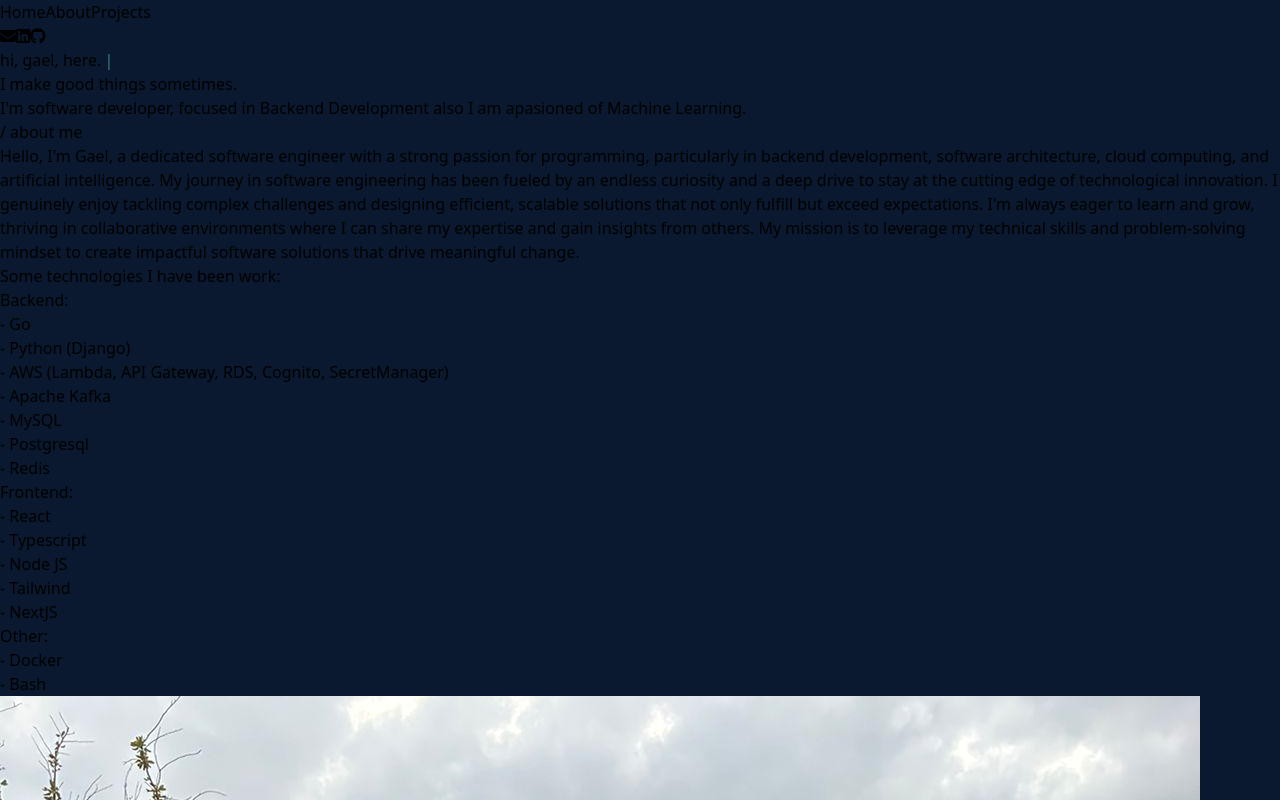
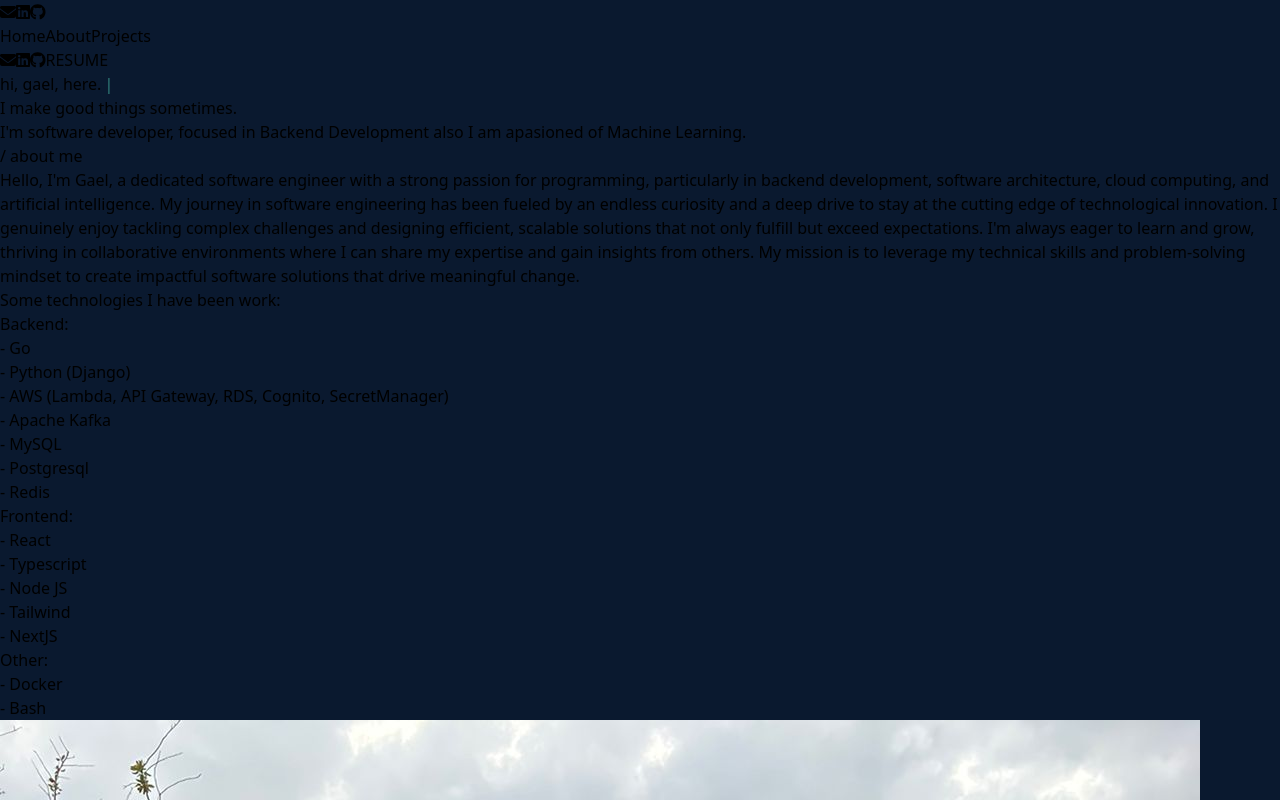
Before and after one commit to gaelzamora/portfolio, a React (Vite) app: page / in a window 1280 px wide. Shown: the top 800 px of the page. Built offline with nearby package versions, Linux system fonts and the light colour scheme.

Commit message:
updates in the navbar, button for download resume

```diff
--- a/src/components/Navbar.tsx
+++ b/src/components/Navbar.tsx
@@ -1,24 +1,31 @@
 import { FontAwesomeIcon } from '@fortawesome/react-fontawesome'
-import {faGithub} from '@fortawesome/free-brands-svg-icons'
-import {faLinkedin} from '@fortawesome/free-brands-svg-icons'
+import { faGithub } from '@fortawesome/free-brands-svg-icons'
+import { faLinkedin } from '@fortawesome/free-brands-svg-icons'
 import { faEnvelope } from '@fortawesome/free-solid-svg-icons'
 import { Link } from 'react-router-dom'
 
 function Navbar() {
   return (
-    <div className="flex bg-[#0a192f] py-4 text-gray-400 px-12 md:px-44 z-50 fixed top-0 w-screen">
+    <div className="flex bg-[#0a192f] py-4 text-gray-400 px-12 md:px-44 z-50 fixed top-0 w-screen items-center justify-between md:justify-center">
+      <div className="flex gap-4 items-center md:hidden">
+        <Link to={'jgaelhz@gmail.com'}><FontAwesomeIcon icon={faEnvelope} className='cursor-pointer' /></Link>
+        <Link to={'https://www.linkedin.com/in/gael-zamora-8aab432ab/'}><FontAwesomeIcon icon={faLinkedin} className='cursor-pointer' /></Link>
+        <Link to={'https://github.com/gaelzamora'}><FontAwesomeIcon icon={faGithub} className='cursor-pointer' /></Link>
+      </div>
+
       <div className='md:flex hidden gap-4 font-bold tracking-widest'>
         <a href='/#home'>Home</a>
         <a href='/#about'>About</a>
         <a href='/#projects'>Projects</a>
       </div>
 
-        <div className="flex-1"/>
+      <div className="flex-1" />
 
-        <div className='flex gap-4'>
-            <Link to={'jgaelhz@gmail.com'}><FontAwesomeIcon icon={faEnvelope} className='cursor-pointer' /></Link>
-            <Link to={'https://www.linkedin.com/in/gael-zamora-8aab432ab/'}><FontAwesomeIcon icon={faLinkedin} className='cursor-pointer' /></Link>
-            <Link to={'https://github.com/gaelzamora'}><FontAwesomeIcon icon={faGithub} className='cursor-pointer' /></Link>
+      <div className='flex gap-4 items-center justify-center'>
+        <Link to={'jgaelhz@gmail.com'} className="hidden md:block"><FontAwesomeIcon icon={faEnvelope} className='cursor-pointer' /></Link>
+        <Link to={'https://www.linkedin.com/in/gael-zamora-8aab432ab/'} className="hidden md:block"><FontAwesomeIcon icon={faLinkedin} className='cursor-pointer' /></Link>
+        <Link to={'https://github.com/gaelzamora'} className="hidden md:block"><FontAwesomeIcon icon={faGithub} className='cursor-pointer' /></Link>
+        <a href="/src/assets/archives/RESUME.pdf" download className='cursor-pointer px-6 border-2 py-2 hover:bg-white hover:text-gray-800 font-semibold'>RESUME</a>
       </div>
     </div>
   )
```
Also changed, not shown: 1 other file (tests, documents, lock files or other folders). Lines whose indentation alone changed are shown as unchanged.
